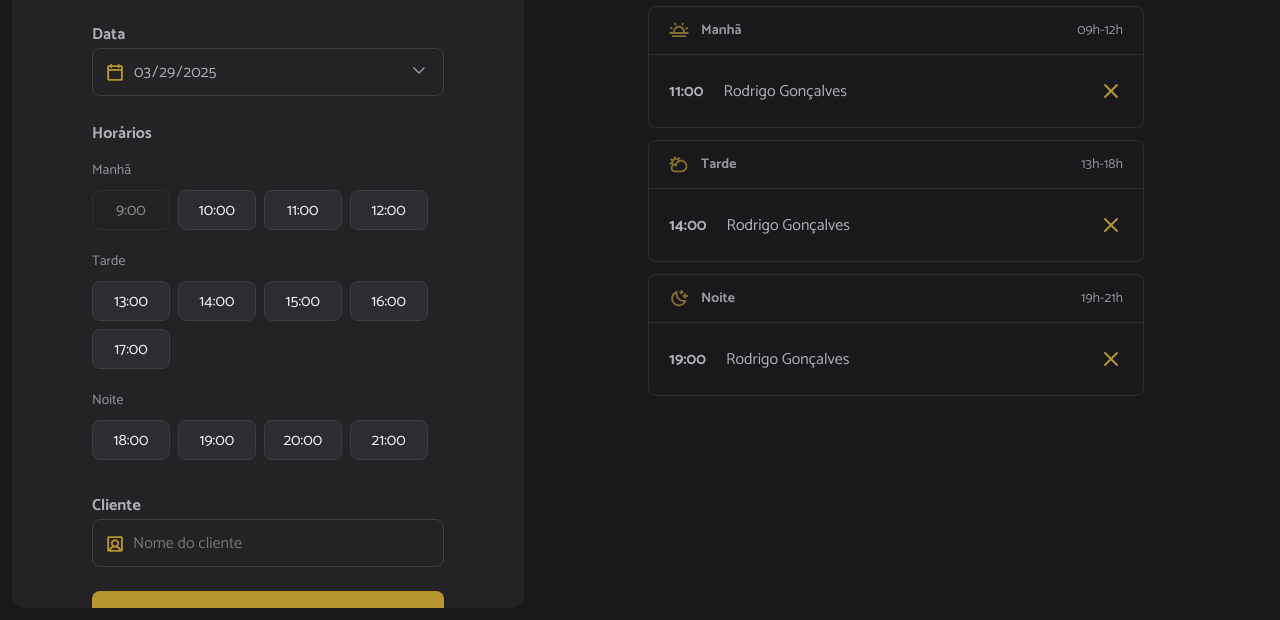
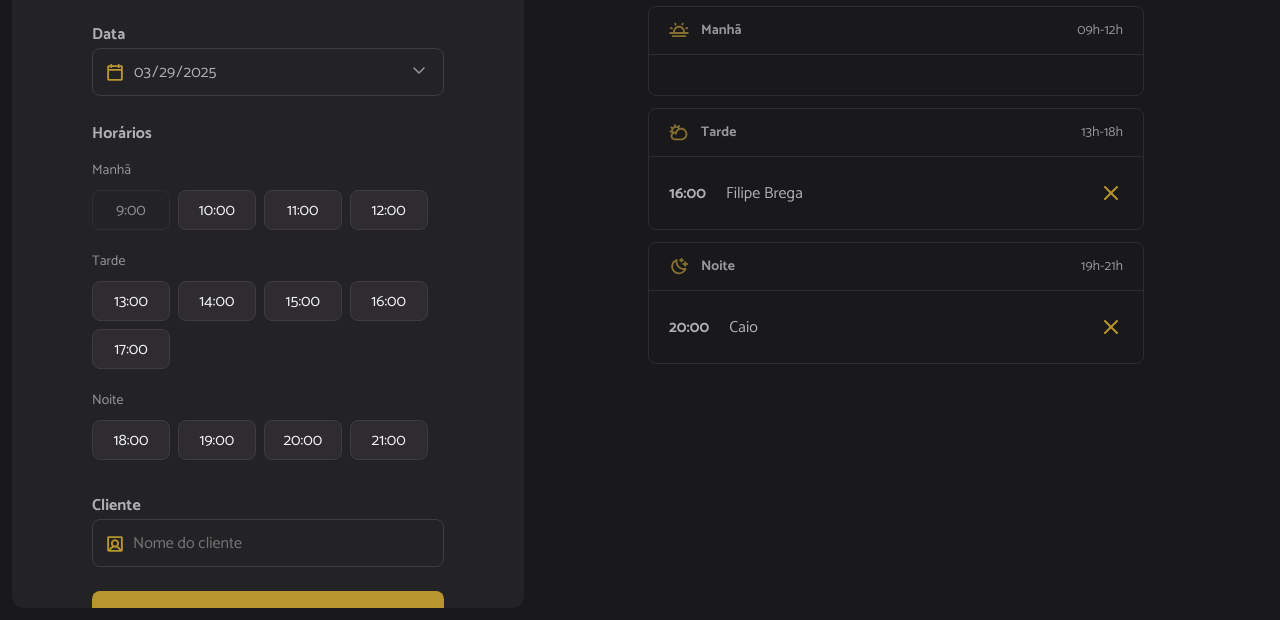
Before and after one commit to dev-FilipeBCS/hairday, a website built with webpack: page index.html in a window 1280 px wide. Shown: the part 180-800 px from the top of the page. Built offline with nearby package versions, Linux system fonts and the light colour scheme; data requests are answered from the project's data file.

Commit message:
Retrieve from server and display schedules on right side

```diff
--- a/server.json
+++ b/server.json
@@ -1,3 +1,14 @@
 {
-  "schedules": []
+  "schedules": [
+    {
+      "id": 1743238697380,
+      "name": "Filipe Brega",
+      "when": "2025-03-29T16:00:00.000Z"
+    },
+    {
+      "id": 1743240083251,
+      "name": "Caio",
+      "when": "2025-03-29T20:00:00.000Z"
+    }
+  ]
 }
--- a/src/modules/schedules/load.js
+++ b/src/modules/schedules/load.js
@@ -1,11 +1,20 @@
+import { scheduleFetchByDay } from "../../services/schedule-fetch-by-day.js"
+import { schedulesShow } from "../schedules/show.js"
 import { hoursLoad } from "../form/hours-load.js"
 
 // Select the input date
 const selectedDate = document.getElementById("date")
 
-export function schedulesDay(){
+export async function schedulesDay(){
   // Obtain date of input
   const date = selectedDate.value
+
+  // Fetch in API the schedules
+  const dailySchedules = await scheduleFetchByDay({date})
+  console.log(dailySchedules)
+
+  //Display schedules
+  schedulesShow({ dailySchedules })
 
   // Render available schedules
   hoursLoad({date})
--- /dev/null
+++ b/src/modules/schedules/show.js
@@ -0,0 +1,53 @@
+import dayjs from "dayjs"
+
+// Select the sections morning, afternoon and night
+
+const periodMorning = document.getElementById("period-morning")
+const periodAfternoon = document.getElementById("period-afternoon")
+const periodNight = document.getElementById("period-night")
+
+export function schedulesShow ({ dailySchedules }) {
+  try {
+    // Clean lists
+    periodMorning.innerHTML = ""
+    periodAfternoon.innerHTML = ""
+    periodNight.innerHTML = ""
+
+    // Render schedules per period
+    dailySchedules.forEach((schedule) => {
+      const item = document.createElement("li")
+      const time = document.createElement("strong")
+      const name = document.createElement("span")
+
+      // Add schedule id
+      item.setAttribute("data-id", schedule.id)
+      time.textContent = dayjs(schedule.when).format("HH:mm")
+      name.textContent = schedule.name
+
+      // Create the cancel icon for schedule
+      const cancelIcon = document.createElement("img")
+      cancelIcon.classList.add("cancel-icon")
+      cancelIcon.setAttribute("src", "./src/assets/cancel.svg")
+      cancelIcon.setAttribute("alt", "Cancelar")
+
+      // Add time, name and icon to item
+      item.append(time, name, cancelIcon)
+
+      // Obtain exclusivily the hour
+      const hour =dayjs(schedule.when).hour()
+
+      // Render schedule on section(morning, afternoon, night) conditionally
+      if (hour <= 12) {
+        periodMorning.appendChild(item)
+      } else if (hour > 12 && hour <= 18) {
+        periodAfternoon.appendChild(item)
+      } else {
+        periodNight.appendChild(item)
+      }
+    })
+
+  } catch (error) {
+    alert("Nãao foi possível exibir os agendamentos.")
+    console.log(error)
+  }
+}
--- /dev/null
+++ b/src/services/schedule-fetch-by-day.js
@@ -0,0 +1,22 @@
+import dayjs from "dayjs"
+import { apiConfig } from "./api-config"
+
+export async function scheduleFetchByDay({ date }) {
+  try {
+    // Make requisition
+    const response = await fetch(`${apiConfig.baseURL}/schedules`)
+
+    // Convert to JSON
+    const data = await response.json()
+
+    // Filter schedules hours per selected day
+    const dailySchedules = data.filter((schedule) =>
+      dayjs(date).isSame(schedule.when, "day")
+    )
+
+    return dailySchedules
+  } catch (error) {
+    console.log(error)
+    alert("Não foi possível buscar os agendamentos do dia selecionado.")
+  }
+}
--- a/src/services/schedule-new.js
+++ b/src/services/schedule-new.js
@@ -2,6 +2,7 @@ import { apiConfig } from "./api-config"
 
 export async function scheduleNew({ id, name, when }) {
   try {
+    // Make requisition to send schedule data
     await fetch(`${apiConfig.baseURL}/schedules`, {
       method: "POST",
       headers: {
@@ -10,6 +11,7 @@ export async function scheduleNew({ id, name, when }) {
       body: JSON.stringify({id, name, when }),
     })
 
+    // Display message of scheduling complete
     alert("Agendamento realizado com sucesso!")
   } catch (error) {
     console.log(error)
```
Also changed, not shown: index.html (+6 -6 lines).
